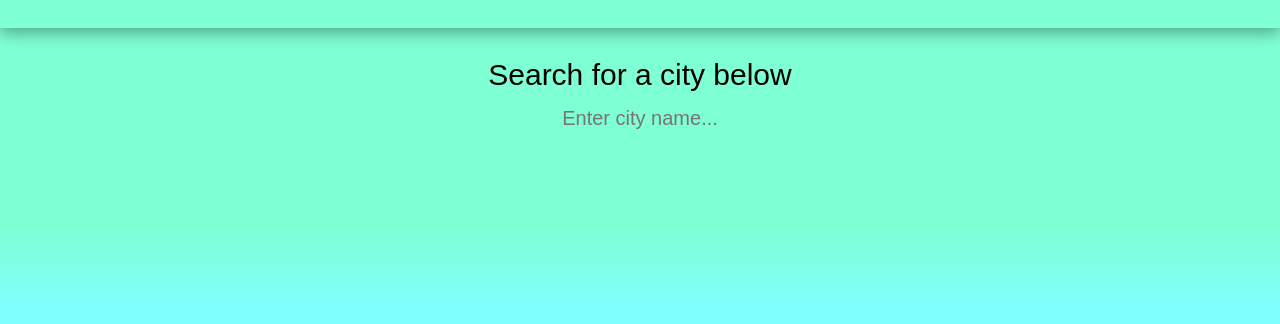
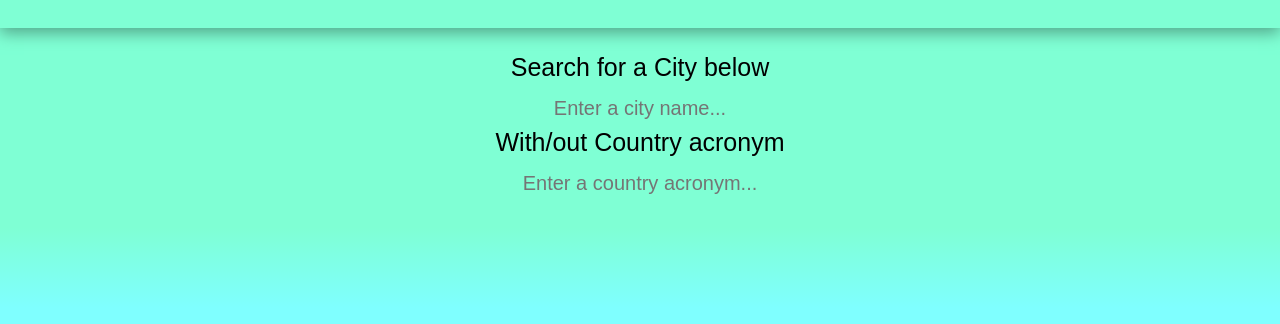
Before and after one commit to mreleftheros/whats-weather, a plain HTML site: page index.html in a window 1280 px wide. Shown: the part 92-416 px from the top of the page. Drawn offline with Linux system fonts and the light colour scheme.

Commit message:
Add country search in UI

```diff
--- a/index.html
+++ b/index.html
@@ -17,8 +17,10 @@
     <section class="main__container">
       <!-- form -->
       <form class="main__container__form" id="cityForm" autocomplete="off">
-        <label for="city" class="main__container__form__label">Search for a city below</label>
-        <input type="text" class="main__container__form__input" name="city" id="city" placeholder="Enter city name...">
+        <label for="city" class="main__container__form__label">Search for a City below</label>
+        <input type="text" class="main__container__form__input" name="city" id="city" placeholder="Enter a city name...">
+        <label for="country" class="main__container__form__label">With/out Country acronym</label>
+        <input type="text" class="main__container__form__input" name="country" id="country" placeholder="Enter a country acronym...">
       </form>
       <!-- card -->
       <div class="main__container__card" id="card">
--- a/styles/style.scss
+++ b/styles/style.scss
@@ -51,7 +51,7 @@ body {
       min-height: 10rem;
 
       &__label {
-        font-size: 3rem;
+        font-size: 2.5rem;
       }
 
       &__input {
```
Also changed, not shown: styles/style.css.
